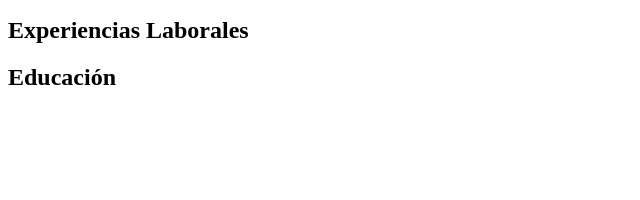
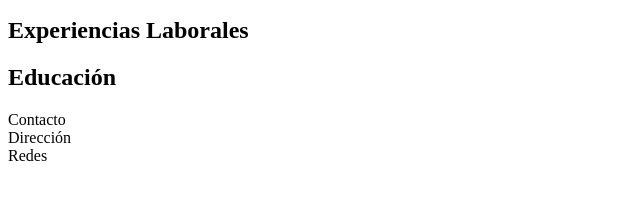
Before and after one commit to JeanLarez/g93-colaborativo, a plain HTML site: page index.html in a window 1280 px wide. Shown: the part 180-380 px from the top of the page, without its empty margins (0-640 px from the left). Drawn offline with Linux system fonts and the light colour scheme.

Commit message:
Agrego footer

```diff
--- a/index.html
+++ b/index.html
@@ -37,7 +37,9 @@
     </main>
 
     <footer>
-
+        <div>Contacto</div>
+        <div>Dirección</div>
+        <div>Redes</div>
     </footer>
 </body>
 </html>
```
